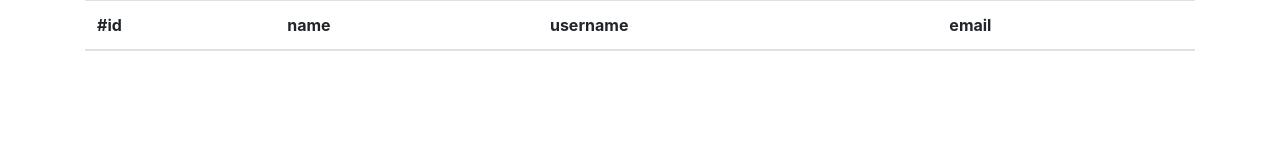
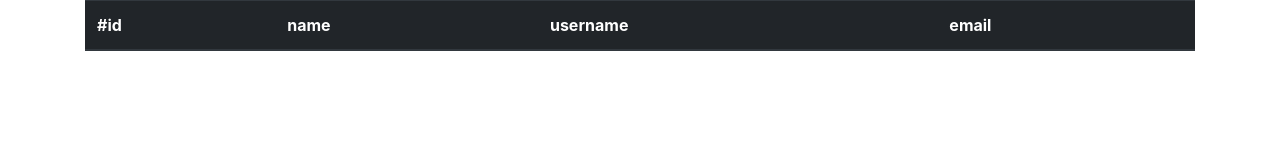
Before and after one commit to michelleeleaa/microservices-job-4, a plain HTML site: page index.html in a window 1280 px wide. Drawn offline with nearby package versions, Linux system fonts and the light colour scheme.

Commit message:
edit table class

```diff
--- a/index.html
+++ b/index.html
@@ -10,7 +10,7 @@
 <body>
 
     <div class="container">
-        <table class="table">
+        <table class="table table-striped table-dark">
             <thead>
               <tr>
                 <th scope="col">#id</th>
```
